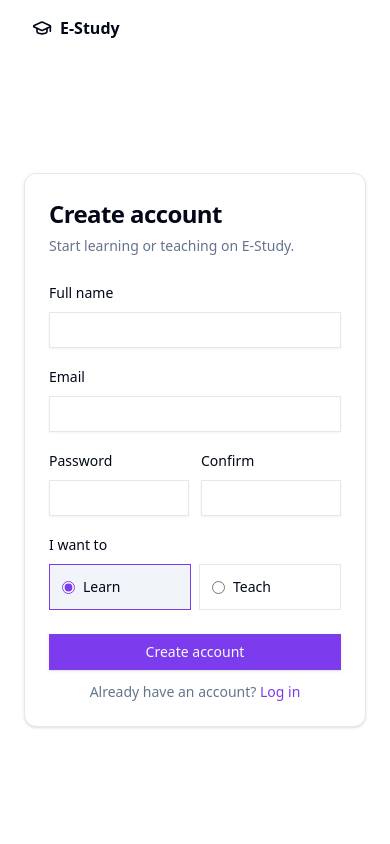
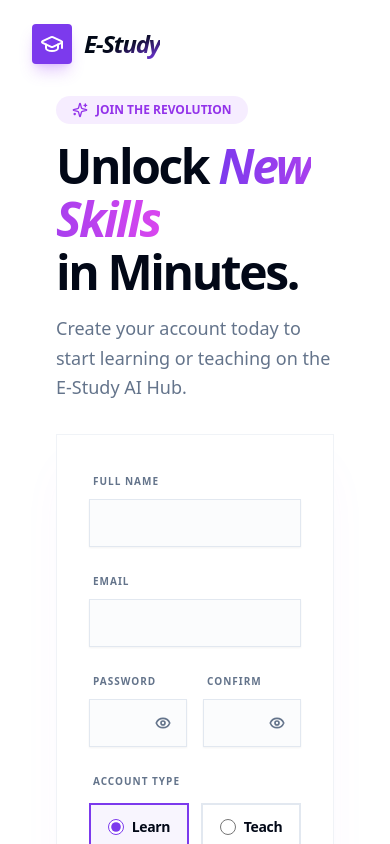
Before and after one commit to anishazahan/LMS-Project, a Next.js app in the folder frontend/: page /register in a window 390 px wide. Shown: the top 844 px of the page. Built offline with nearby package versions, Linux system fonts and the light colour scheme; no server answers.

Commit message:
login page modify

```diff
--- a/frontend/app/(auth)/layout.tsx
+++ b/frontend/app/(auth)/layout.tsx
@@ -2,6 +2,7 @@
 
 import { dashboardRouteFor } from "@/lib/constants";
 import { useAppSelector } from "@/store/hooks";
+import { motion } from "framer-motion";
 import { GraduationCap } from "lucide-react";
 import Link from "next/link";
 import { useRouter } from "next/navigation";
@@ -23,10 +24,17 @@ export default function AuthLayout({
 
   return (
     <div className="flex min-h-screen flex-col">
-      <header className="container flex h-14 items-center">
-        <Link href="/" className="flex items-center gap-2 font-semibold">
-          <GraduationCap className="h-5 w-5" />
-          <span>E-Study</span>
+      <header className="container flex h-14 mt-4 items-center">
+        <Link href="/" className="group flex items-center gap-3 w-fit">
+          <motion.div
+            whileHover={{ rotate: -12, scale: 1.1 }}
+            className="flex h-10 w-10 items-center justify-center rounded bg-[#7C3AED] shadow-lg shadow-purple-500/30"
+          >
+            <GraduationCap className="h-6 w-6 text-white" />
+          </motion.div>
+          <span className="text-2xl font-black tracking-tighter italic bg-gradient-to-br from-foreground via-foreground to-[#7C3AED] bg-clip-text text-transparent">
+            E-Study
+          </span>
         </Link>
       </header>
       <main className="flex flex-1 items-center justify-center p-6">
--- a/frontend/components/auth/login-form.tsx
+++ b/frontend/components/auth/login-form.tsx
@@ -1,25 +1,33 @@
 "use client";
 
+import { yupResolver } from "@hookform/resolvers/yup";
+import { motion } from "framer-motion";
+import { Loader2, Lock, Sparkles } from "lucide-react";
+import Link from "next/link";
 import { useRouter, useSearchParams } from "next/navigation";
-import Link from "next/link";
 import { useForm } from "react-hook-form";
-import { yupResolver } from "@hookform/resolvers/yup";
 import { toast } from "sonner";
-import { Loader2 } from "lucide-react";
+
 import { Button } from "@/components/ui/button";
 import { Input } from "@/components/ui/input";
 import { Label } from "@/components/ui/label";
-import {
-  Card,
-  CardContent,
-  CardDescription,
-  CardFooter,
-  CardHeader,
-  CardTitle,
-} from "@/components/ui/card";
 import { useLoginMutation } from "@/lib/api/auth.api";
 import { dashboardRouteFor, ROUTES } from "@/lib/constants";
 import { loginSchema, type LoginValues } from "@/lib/validation/auth.schema";
+
+const containerVariants = {
+  hidden: { opacity: 0, scale: 0.95 },
+  visible: {
+    opacity: 1,
+    scale: 1,
+    transition: { staggerChildren: 0.1, duration: 0.4 },
+  },
+};
+
+const itemVariants = {
+  hidden: { opacity: 0, y: 20 },
+  visible: { opacity: 1, y: 0, transition: { type: "spring", stiffness: 100 } },
+};
 
 export function LoginForm() {
   const router = useRouter();
@@ -35,61 +43,133 @@ export function LoginForm() {
   const onSubmit = handleSubmit(async (values) => {
     try {
       const data = await login(values).unwrap();
-      toast.success("Welcome back!");
+      toast.success("Welcome back! Ready to keep learning?");
       const next = params.get("next");
       router.push(next || dashboardRouteFor(data.user.role));
-    } catch {
-      // error toast is handled centrally by error-toast middleware
+    } catch (err) {
+      // Handled by central middleware
     }
   });
 
   return (
-    <Card className="w-full max-w-md">
-      <CardHeader>
-        <CardTitle className="text-2xl">Log in</CardTitle>
-        <CardDescription>Enter your credentials to access your dashboard.</CardDescription>
-      </CardHeader>
-      <form onSubmit={onSubmit} noValidate>
-        <CardContent className="space-y-4">
+    <div className="relative min-h-[80vh] flex items-center justify-center container py-10">
+      {/* Decorative Background Glow */}
+      <div className="absolute top-1/2 left-1/2 -translate-x-1/2 -translate-y-1/2 w-[40rem] h-[40rem] bg-fuchsia-500/10 blur-[120px] rounded-full -z-10" />
+
+      <motion.div
+        variants={containerVariants}
+        initial="hidden"
+        animate="visible"
+        className="w-full max-w-[480px] space-y-8"
+      >
+        <div className="text-center space-y-3">
+          <motion.div
+            variants={itemVariants}
+            className="inline-flex items-center gap-2 rounded-full bg-[#7C3AED]/10 px-4 py-1.5 text-[10px] font-black uppercase tracking-widest text-[#7C3AED]"
+          >
+            <Sparkles className="h-3.5 w-3.5" />
+            The future is personalized
+          </motion.div>
+
+          <motion.h1
+            variants={itemVariants}
+            className="text-5xl font-black tracking-tighter"
+          >
+            Welcome{" "}
+            <span className="italic bg-gradient-to-r from-[#7C3AED] to-fuchsia-500 bg-clip-text text-transparent">
+              Back
+            </span>
+          </motion.h1>
+
+          <motion.p
+            variants={itemVariants}
+            className="text-muted-foreground font-medium"
+          >
+            Enter your credentials to access your AI-powered hub.
+          </motion.p>
+        </div>
+
+        <motion.div
+          variants={itemVariants}
+          className="bg-card/60 backdrop-blur-xl p-8 md:p-10 rounded-md border border-border/50 shadow-2xl shadow-purple-500/5"
+        >
+          <form onSubmit={onSubmit} noValidate className="space-y-6">
             <div className="space-y-2">
-            <Label htmlFor="email">Email</Label>
+              <Label
+                htmlFor="email"
+                className="text-[10px] font-black uppercase tracking-widest text-muted-foreground ml-1"
+              >
+                Email Address
+              </Label>
               <Input
                 id="email"
                 type="email"
-              autoComplete="email"
                 placeholder="you@example.com"
                 {...register("email")}
+                className="h-12 rounded-md bg-muted/30    focus-visible:ring-2 focus-visible:ring-[#7C3AED]"
               />
               {errors.email && (
-              <p className="text-xs text-destructive">{errors.email.message}</p>
+                <p className="text-xs text-destructive font-bold ml-1">
+                  {errors.email.message}
+                </p>
               )}
             </div>
+
             <div className="space-y-2">
-            <Label htmlFor="password">Password</Label>
+              <div className="flex items-center justify-between ml-1">
+                <Label
+                  htmlFor="password"
+                  className="text-[10px] font-black uppercase tracking-widest text-muted-foreground"
+                >
+                  Password
+                </Label>
+                <Link
+                  href="#"
+                  className="text-[10px] font-bold text-[#7C3AED] hover:underline uppercase tracking-widest"
+                >
+                  Forgot?
+                </Link>
+              </div>
               <Input
                 id="password"
                 type="password"
-              autoComplete="current-password"
                 {...register("password")}
+                className="h-12 rounded-md bg-muted/30    focus-visible:ring-2 focus-visible:ring-[#7C3AED]"
               />
               {errors.password && (
-              <p className="text-xs text-destructive">{errors.password.message}</p>
+                <p className="text-xs text-destructive font-bold ml-1">
+                  {errors.password.message}
+                </p>
               )}
             </div>
-        </CardContent>
-        <CardFooter className="flex flex-col gap-3">
-          <Button type="submit" className="w-full" disabled={isLoading}>
-            {isLoading && <Loader2 className="h-4 w-4 animate-spin" />}
-            Log in
+
+            <Button
+              type="submit"
+              className="w-full rounded-md h-14 text-lg font-bold bg-[#7C3AED] hover:bg-[#6D28D9] text-white shadow-lg shadow-purple-500/20 gap-2.5 mt-2 transition-transform active:scale-95"
+              disabled={isLoading}
+            >
+              {isLoading ? (
+                <Loader2 className="h-5 w-5 animate-spin" />
+              ) : (
+                <Lock className="h-4 w-4" />
+              )}
+              Log In
             </Button>
-          <p className="text-sm text-muted-foreground">
-            New here?{" "}
-            <Link href={ROUTES.REGISTER} className="font-medium text-primary hover:underline">
-              Create an account
+          </form>
+
+          <div className="mt-8 pt-6 border-t border-muted/50 text-center">
+            <p className="text-sm font-medium text-muted-foreground">
+              New to E-Study?{" "}
+              <Link
+                href={ROUTES.REGISTER}
+                className="font-bold text-[#7C3AED] hover:underline"
+              >
+                Create Account
               </Link>
             </p>
-        </CardFooter>
-      </form>
-    </Card>
+          </div>
+        </motion.div>
+      </motion.div>
+    </div>
   );
 }
--- a/frontend/components/auth/register-form.tsx
+++ b/frontend/components/auth/register-form.tsx
@@ -1,14 +1,15 @@
 "use client";
 
+import { yupResolver } from "@hookform/resolvers/yup";
+import { motion } from "framer-motion";
+import { ArrowRight, Loader2, Sparkles } from "lucide-react";
+import Image from "next/image";
+import Link from "next/link";
+import { useRouter } from "next/navigation";
+import { useForm } from "react-hook-form";
+import { toast } from "sonner";
+
 import { Button } from "@/components/ui/button";
-import {
-  Card,
-  CardContent,
-  CardDescription,
-  CardFooter,
-  CardHeader,
-  CardTitle,
-} from "@/components/ui/card";
 import { Input } from "@/components/ui/input";
 import { Label } from "@/components/ui/label";
 import { useRegisterMutation } from "@/lib/api/auth.api";
@@ -17,12 +18,23 @@ import {
   registerSchema,
   type RegisterValues,
 } from "@/lib/validation/auth.schema";
-import { yupResolver } from "@hookform/resolvers/yup";
-import { Loader2 } from "lucide-react";
-import Link from "next/link";
-import { useRouter } from "next/navigation";
-import { useForm } from "react-hook-form";
-import { toast } from "sonner";
+
+const containerVariants = {
+  hidden: { opacity: 0 },
+  visible: {
+    opacity: 1,
+    transition: { staggerChildren: 0.1, delayChildren: 0.2 },
+  },
+};
+
+const itemVariants = {
+  hidden: { opacity: 0, x: 20 },
+  visible: {
+    opacity: 1,
+    x: 0,
+    transition: { type: "spring", stiffness: 100, damping: 15 },
+  },
+};
 
 export function RegisterForm() {
   const router = useRouter();
@@ -40,112 +52,198 @@ export function RegisterForm() {
   const onSubmit = handleSubmit(async (values) => {
     try {
       const data = await registerUser(values).unwrap();
-      toast.success("Account created");
+      toast.success("Account created! Welcome to E-Study.");
       router.push(dashboardRouteFor(data.user.role));
-    } catch {
-      // central error toast handles it
+    } catch (err) {
+      // Central error middleware handles this, but we catch to prevent crash
     }
   });
 
   return (
-    <Card className="w-full max-w-md">
-      <CardHeader>
-        <CardTitle className="text-2xl">Create account</CardTitle>
-        <CardDescription>
-          Start learning or teaching on E-Study.
-        </CardDescription>
-      </CardHeader>
-      <form onSubmit={onSubmit} noValidate>
-        <CardContent className="space-y-4">
+    <div className=" min-h-[90vh] flex flex-row-reverse gap-6 items-center justify-center container pb-10 ">
+      {/* Form Section */}
+      <motion.div
+        variants={containerVariants}
+        initial="hidden"
+        animate="visible"
+        className="flex flex-col gap-8 max-w-lg mx-auto lg:mx-0 w-full"
+      >
+        <motion.div variants={itemVariants} className="space-y-4">
+          <div className="inline-flex items-center gap-2 rounded-full bg-purple-500/10 px-4 py-1.5 text-xs font-bold text-purple-600 dark:text-purple-400">
+            <Sparkles className="h-4 w-4" />
+            JOIN THE REVOLUTION
+          </div>
+          <h1 className="text-5xl md:text-6xl font-black tracking-tighter leading-[1.1]">
+            Unlock{" "}
+            <span className="italic bg-gradient-to-r from-[#7C3AED] to-fuchsia-500 bg-clip-text text-transparent">
+              New Skills
+            </span>
+            <br /> in Minutes.
+          </h1>
+          <p className="text-lg font-medium text-muted-foreground leading-relaxed">
+            Create your account today to start learning or teaching on the
+            E-Study AI Hub.
+          </p>
+        </motion.div>
+
+        <motion.form
+          variants={itemVariants}
+          onSubmit={onSubmit}
+          noValidate
+          className="space-y-5 bg-card p-8 rounded-md border border-border/50 shadow-2xl shadow-purple-500/5"
+        >
           <div className="space-y-2">
-            <Label htmlFor="name">Full name</Label>
-            <Input id="name" autoComplete="name" {...register("name")} />
+            <Label
+              htmlFor="name"
+              className="text-[10px] font-black uppercase tracking-widest text-muted-foreground ml-1"
+            >
+              Full name
+            </Label>
+            <Input
+              id="name"
+              {...register("name")}
+              className="h-12 rounded-md bg-muted/30   focus-visible:ring-2 focus-visible:ring-[#7C3AED]"
+            />
             {errors.name && (
-              <p className="text-xs text-destructive">{errors.name.message}</p>
+              <p className="text-xs text-destructive font-bold">
+                {errors.name.message}
+              </p>
             )}
           </div>
+
           <div className="space-y-2">
-            <Label htmlFor="email">Email</Label>
+            <Label
+              htmlFor="email"
+              className="text-[10px] font-black uppercase tracking-widest text-muted-foreground ml-1"
+            >
+              Email
+            </Label>
             <Input
               id="email"
               type="email"
-              autoComplete="email"
               {...register("email")}
+              className="h-12 rounded-md bg-muted/30   focus-visible:ring-2 focus-visible:ring-[#7C3AED]"
             />
             {errors.email && (
-              <p className="text-xs text-destructive">{errors.email.message}</p>
+              <p className="text-xs text-destructive font-bold">
+                {errors.email.message}
+              </p>
             )}
           </div>
-          <div className="grid grid-cols-2 gap-3">
+
+          <div className="grid grid-cols-2 gap-4">
             <div className="space-y-2">
-              <Label htmlFor="password">Password</Label>
+              <Label
+                htmlFor="password"
+                className="text-[10px] font-black uppercase tracking-widest text-muted-foreground ml-1"
+              >
+                Password
+              </Label>
               <Input
                 id="password"
                 type="password"
-                autoComplete="new-password"
                 {...register("password")}
+                className="h-12 rounded-md bg-muted/30   focus-visible:ring-2 focus-visible:ring-[#7C3AED]"
               />
               {errors.password && (
-                <p className="text-xs text-destructive">
+                <p className="text-xs text-destructive font-bold">
                   {errors.password.message}
                 </p>
               )}
             </div>
             <div className="space-y-2">
-              <Label htmlFor="confirmPassword">Confirm</Label>
+              <Label
+                htmlFor="confirmPassword"
+                className="text-[10px] font-black uppercase tracking-widest text-muted-foreground ml-1"
+              >
+                Confirm
+              </Label>
               <Input
                 id="confirmPassword"
                 type="password"
-                autoComplete="new-password"
                 {...register("confirmPassword")}
+                className="h-12 rounded-md bg-muted/30   focus-visible:ring-2 focus-visible:ring-[#7C3AED]"
               />
               {errors.confirmPassword && (
-                <p className="text-xs text-destructive">
+                <p className="text-xs text-destructive font-bold">
                   {errors.confirmPassword.message}
                 </p>
               )}
             </div>
           </div>
-          <div className="space-y-2">
-            <Label>I want to</Label>
-            <div className="flex gap-2">
-              <label className="flex flex-1 cursor-pointer items-center gap-2 rounded-md border p-3 text-sm has-[:checked]:border-primary has-[:checked]:bg-accent">
-                <input
-                  type="radio"
-                  value="student"
-                  {...register("role")}
-                  className="accent-primary"
-                />
-                Learn
-              </label>
-              <label className="flex flex-1 cursor-pointer items-center gap-2 rounded-md border p-3 text-sm has-[:checked]:border-primary has-[:checked]:bg-accent">
-                <input
-                  type="radio"
-                  value="instructor"
-                  {...register("role")}
-                  className="accent-primary"
-                />
-                Teach
-              </label>
+
+          <div className="space-y-3">
+            <Label className="text-[10px] font-black uppercase tracking-widest text-muted-foreground ml-1">
+              Account Type
+            </Label>
+            <div className="flex gap-3">
+              {[
+                { value: "student", label: "Learn" },
+                { value: "instructor", label: "Teach" },
+              ].map((role) => (
+                <label
+                  key={role.value}
+                  className="flex flex-1 cursor-pointer items-center justify-center gap-2 rounded-md border-2 py-3 transition-all has-[:checked]:border-[#7C3AED] has-[:checked]:bg-[#7C3AED]/5"
+                >
+                  <input
+                    type="radio"
+                    value={role.value}
+                    {...register("role")}
+                    className="h-4 w-4 accent-[#7C3AED]"
+                  />
+                  <span className="text-sm font-bold tracking-tight">
+                    {role.label}
+                  </span>
+                </label>
+              ))}
             </div>
           </div>
-        </CardContent>
-        <CardFooter className="flex flex-col gap-3">
-          <Button type="submit" className="w-full" disabled={isLoading}>
-            {isLoading && <Loader2 className="h-4 w-4 animate-spin" />}
-            Create account
+
+          <Button
+            type="submit"
+            className="w-full rounded-md h-14 text-lg font-bold bg-[#7C3AED] hover:bg-[#6D28D9] text-white shadow-lg shadow-purple-500/20 gap-2 transition-transform active:scale-95"
+            disabled={isLoading}
+          >
+            {isLoading ? (
+              <Loader2 className="h-5 w-5 animate-spin" />
+            ) : (
+              "Create Account"
+            )}
+            {!isLoading && <ArrowRight className="h-5 w-5" />}
           </Button>
-          <p className="text-sm text-muted-foreground">
+
+          <p className="text-sm text-center font-medium text-muted-foreground">
             Already have an account?{" "}
             <Link
               href={ROUTES.LOGIN}
-              className="font-medium text-primary hover:underline"
+              className="font-bold text-[#7C3AED] hover:underline"
             >
               Log in
             </Link>
           </p>
-        </CardFooter>
-      </form>
-    </Card>
+        </motion.form>
+      </motion.div>
+
+      {/* Image Section */}
+      <motion.div
+        initial={{ opacity: 0, x: -30 }}
+        animate={{ opacity: 1, x: 0 }}
+        transition={{ duration: 1 }}
+        className="relative hidden lg:block h-full w-full"
+      >
+        <div className="absolute inset-0 bg-[#7C3AED]/10 blur-[120px] rounded-md" />
+        <div className="relative aspect-square w-full max-w-xl mx-auto rounded-md overflow-hidden border-8 border-white dark:border-background shadow-2xl">
+          <Image
+            src="https://images.unsplash.com/photo-1522202176988-66273c2fd55f?auto=format&fit=crop&q=80"
+            alt="Students collaborating"
+            fill
+            className="object-cover transition-transform duration-1000 hover:scale-105"
+            priority
+            sizes="50vw"
+          />
+          <div className="absolute inset-0 bg-gradient-to-t from-[#7C3AED]/40 to-transparent" />
+        </div>
+      </motion.div>
+    </div>
   );
 }
--- a/frontend/components/public/course-summary-card.tsx
+++ b/frontend/components/public/course-summary-card.tsx
@@ -83,7 +83,7 @@ export function CourseSummaryCard({ course, hideInstructor }: Props) {
           <span className="text-base font-semibold">
             {formatCurrency(course.price)}
           </span>
-          <Button asChild size="sm" className="rounded-xs">
+          <Button variant="outline" size="sm" className="rounded-xs">
             <Link href={`/courses/${course._id}`}>View</Link>
           </Button>
         </div>
--- a/frontend/components/public/instructor-summary-card.tsx
+++ b/frontend/components/public/instructor-summary-card.tsx
@@ -27,7 +27,7 @@ export function InstructorSummaryCard({ instructor }: Props) {
         href={`/instructors/${instructor._id}`}
         className="group block h-full"
       >
-        <Card className="relative h-full overflow-hidden rounded-md border-muted-foreground/10 bg-card/50 backdrop-blur-sm transition-all duration-300 group-hover:border-[#7C3AED]/30 group-hover:shadow-2xl group-hover:shadow-[#7C3AED]/10">
+        <Card className="relative h-full overflow-hidden rounded-md border-muted-foreground/10 bg-card/50 backdrop-blur-sm transition-all duration-300 group-hover:border-[#7C3AED]/30 group-hover:shadow-2xl group-hover:shadow-[#7C3AED]/10 min-h-[240px]">
           {/* Subtle Background Glow on Hover */}
           <div className="absolute inset-0 -z-10 bg-gradient-to-br from-[#7C3AED]/5 via-transparent to-transparent opacity-0 transition-opacity duration-500 group-hover:opacity-100" />
 
--- a/frontend/components/ui/input.tsx
+++ b/frontend/components/ui/input.tsx
@@ -1,19 +1,53 @@
+"use client";
+
 import { cn } from "@/lib/utils";
+import { Eye, EyeOff } from "lucide-react";
 import * as React from "react";
 
 const Input = React.forwardRef<HTMLInputElement, React.ComponentProps<"input">>(
-  ({ className, type, ...props }, ref) => (
+  ({ className, type, ...props }, ref) => {
+    const [showPassword, setShowPassword] = React.useState(false);
+
+    // Determine if we should show the toggle icon
+    const isPassword = type === "password";
+    const inputType = isPassword ? (showPassword ? "text" : "password") : type;
+
+    const toggleVisibility = () => {
+      setShowPassword((prev) => !prev);
+    };
+
+    return (
+      <div className="relative w-full group">
         <input
-      type={type}
+          type={inputType}
           className={cn(
-        "flex h-9 w-full rounded-md border border-input bg-transparent px-3 py-1 text-sm shadow-sm transition-colors file:border-0 file:bg-transparent file:text-sm file:font-medium file:text-foreground placeholder:text-muted-foreground focus-visible:outline-none focus-visible:ring-1 focus-visible:ring-purple-500 disabled:cursor-not-allowed disabled:opacity-50",
+            "flex h-11 w-full rounded-md border border-input bg-background px-3 py-2 text-sm shadow-sm transition-all file:border-0 file:bg-transparent file:text-sm file:font-medium file:text-foreground placeholder:text-muted-foreground focus-visible:outline-none focus-visible:ring-1 focus-visible:ring-purple-500 focus-visible:border-purple-500 disabled:cursor-not-allowed disabled:opacity-50",
+            isPassword && "pr-10",
             className,
           )}
           ref={ref}
           {...props}
         />
-  ),
+
+        {isPassword && (
+          <button
+            type="button"
+            onClick={toggleVisibility}
+            className="absolute right-3 top-1/2 -translate-y-1/2 rounded-md p-1 text-muted-foreground hover:text-purple-500 hover:bg-purple-50 transition-colors focus-visible:outline-none focus-visible:ring-2 focus-visible:ring-purple-500"
+            aria-label={showPassword ? "Hide password" : "Show password"}
+          >
+            {showPassword ? (
+              <EyeOff className="h-4 w-4" strokeWidth={2.5} />
+            ) : (
+              <Eye className="h-4 w-4" strokeWidth={2.5} />
+            )}
+          </button>
+        )}
+      </div>
     );
+  },
+);
+
 Input.displayName = "Input";
 
 export { Input };
```
Also changed, not shown: frontend/app/(dashboard)/student/page.tsx (+42 -10 lines), frontend/app/(dashboard)/student/payments/page.tsx (+11 -4 lines). Lines whose indentation alone changed are shown as unchanged.
